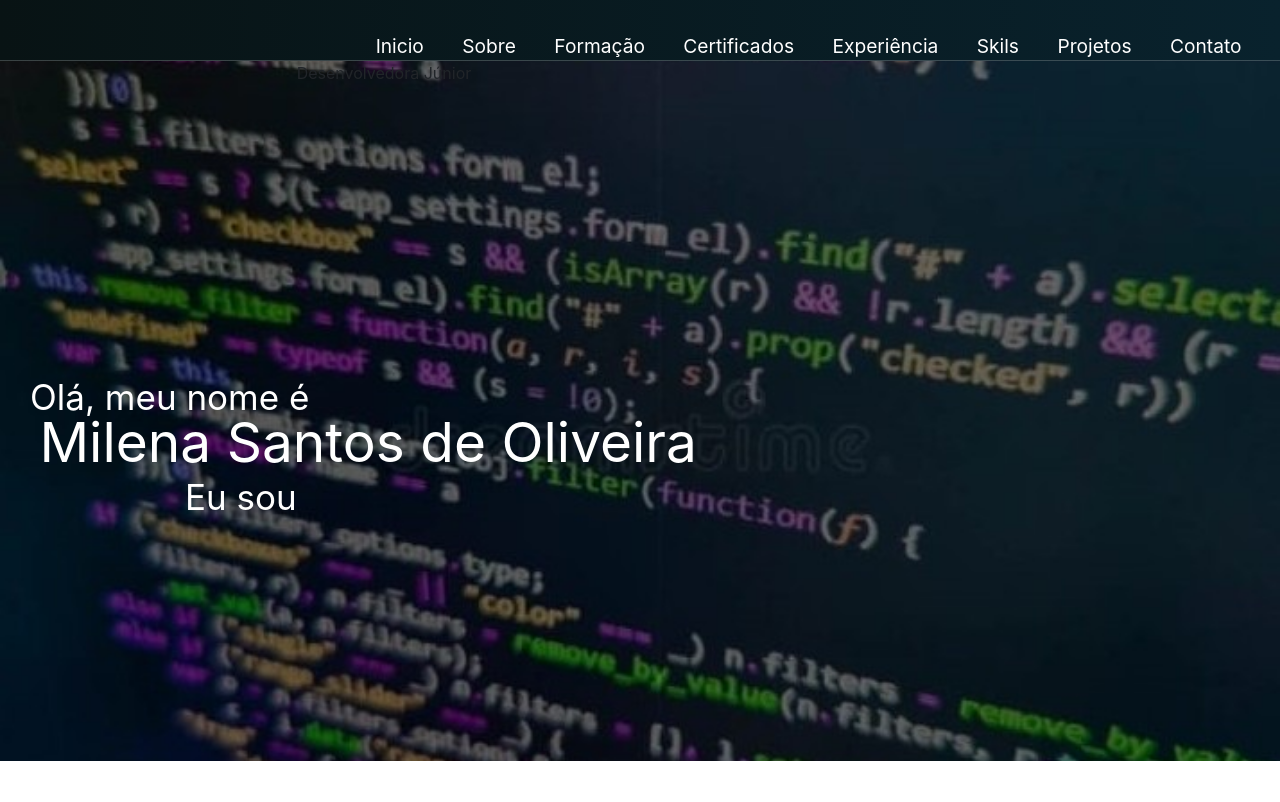
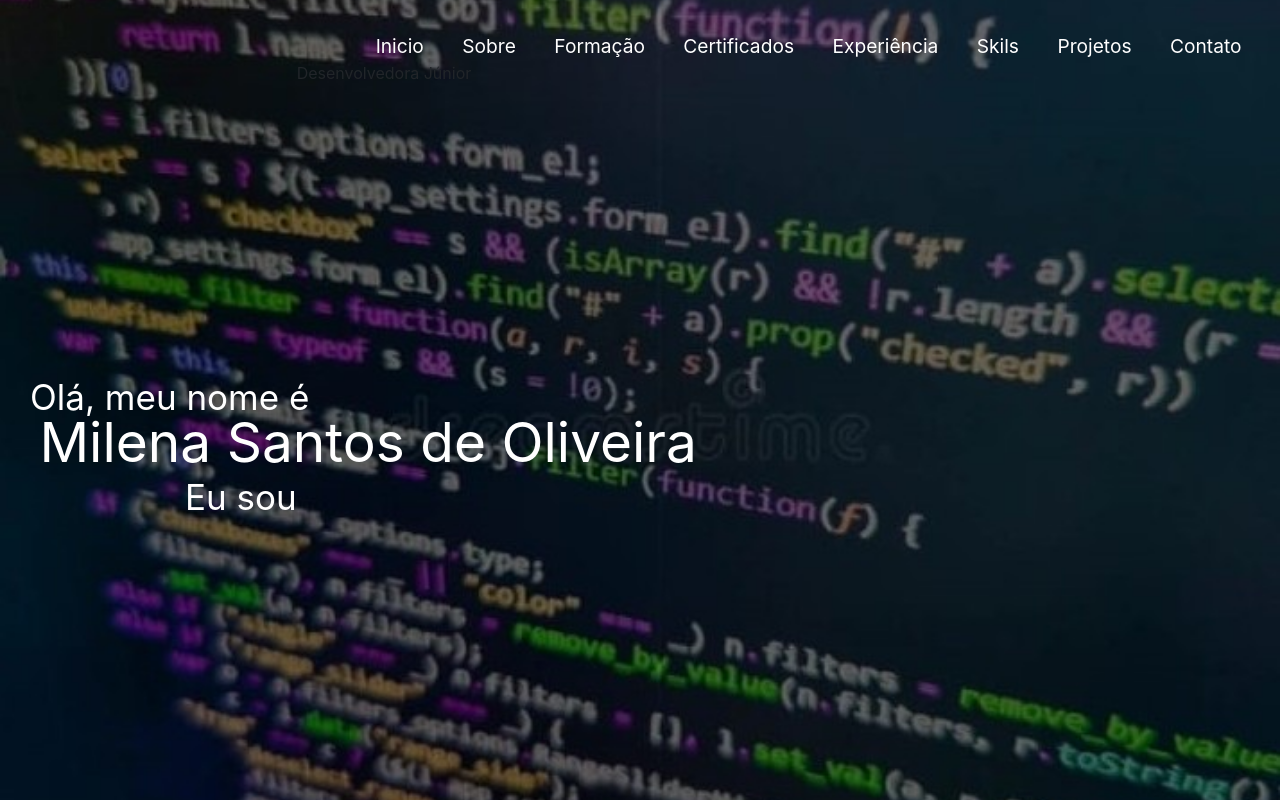
Before and after one commit to milenaa052/portifolio-dev, a Nuxt app: page / in a window 1280 px wide. Shown: the top 802 px of the page. Built offline with nearby package versions, Linux system fonts and the light colour scheme.

Commit message:
ajuste imagem banner

```diff
--- a/components/Banner.vue
+++ b/components/Banner.vue
@@ -22,11 +22,9 @@ export default {
 <style scoped>
 
 #main-banner {
-    background-image: url('../static/banner.jpeg');
     background-size: cover;
     background-position: center;
     position: relative;
-    height: 700px;
     display: flex;
     justify-content: flex-start;
 }
--- a/components/NavBar.vue
+++ b/components/NavBar.vue
@@ -52,9 +52,6 @@ function navigateTo(route) {
 
 <style scoped>
 #nav{
-    background-image: linear-gradient(to right, #081314, #09222d);
-    background-size: cover;
-    background-position: bottom;
     padding-top: 2.5%;
 }
 
--- /dev/null
+++ b/components/Principal.vue
@@ -0,0 +1,35 @@
+<template>
+  <body>
+    <div id="app">
+      <div id="main-container">
+        <NavBar />
+        <Banner />
+        <router-view></router-view>
+      </div>
+    </div>
+  </body>
+  </template>
+
+  <script>
+  import NavBar from "./NavBar.vue";
+  import Banner from "./Banner.vue";
+
+  export default {
+    name: "Principal",
+    components: {
+      NavBar,
+      Banner,
+    },
+  };
+  </script>
+
+<style scopped>
+
+#main-container {
+    background-image: url('../static/banner.jpeg');
+    background-size: cover;
+    background-position: center;
+    position: relative;
+    height: 100vh;
+}
+</style>
--- a/components/Sobre.vue
+++ b/components/Sobre.vue
@@ -97,7 +97,7 @@ p {
   object-fit: contain;
 }
 
-@media screen and (min-width: 1440px){
+@media screen and (min-width: 1024px){
   #container {
   display: flex;
   flex-direction: row;
--- a/pages/index.vue
+++ b/pages/index.vue
@@ -1,11 +1,7 @@
 <template>
   <div>
     <section>
-      <NavBar />
-    </section>
-
-    <section>
-        <Banner />
+      <Principal />
     </section>
 
     <section>
@@ -40,8 +36,7 @@
 </template>
 
 <script>
-import NavBar from "../components/NavBar.vue"
-import Banner from "../components/Banner.vue"
+import Principal from "../components/Principal.vue"
 import Sobre from "../components/Sobre.vue"
 import Formacao from "../components/Formacao.vue"
 import Certificados from "../components/Certificados.vue"
@@ -53,8 +48,7 @@ import Rodape from "../components/Rodape.vue"
 export default {
   name: "Home",
   components: {
-        NavBar,
-        Banner,
+        Principal,
         Sobre,
         Formacao,
         Certificados,
@@ -64,5 +58,4 @@ export default {
         Rodape
   }
 }
-
 </script>
```
Also changed, not shown: 1 other file (tests, documents, lock files or other folders).
